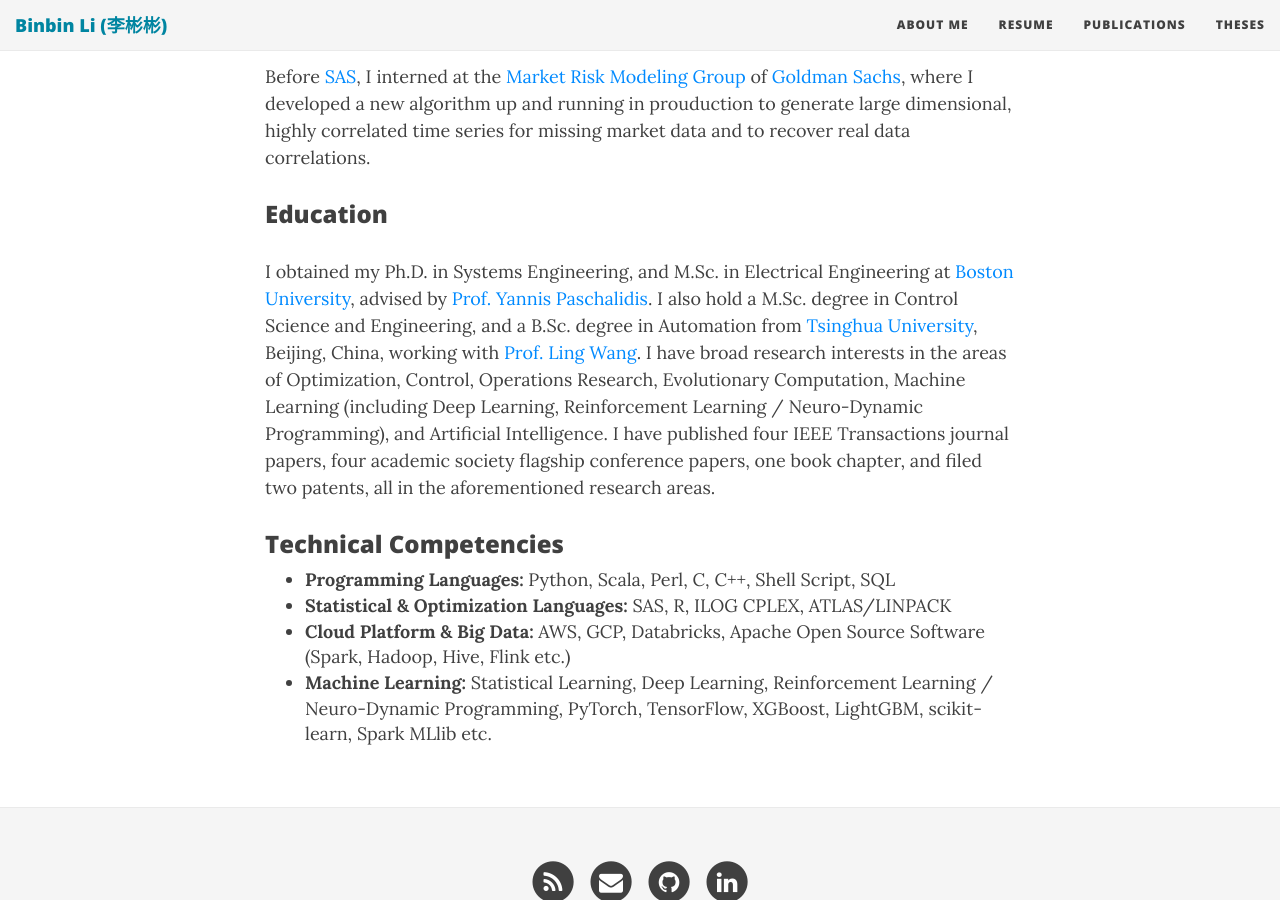
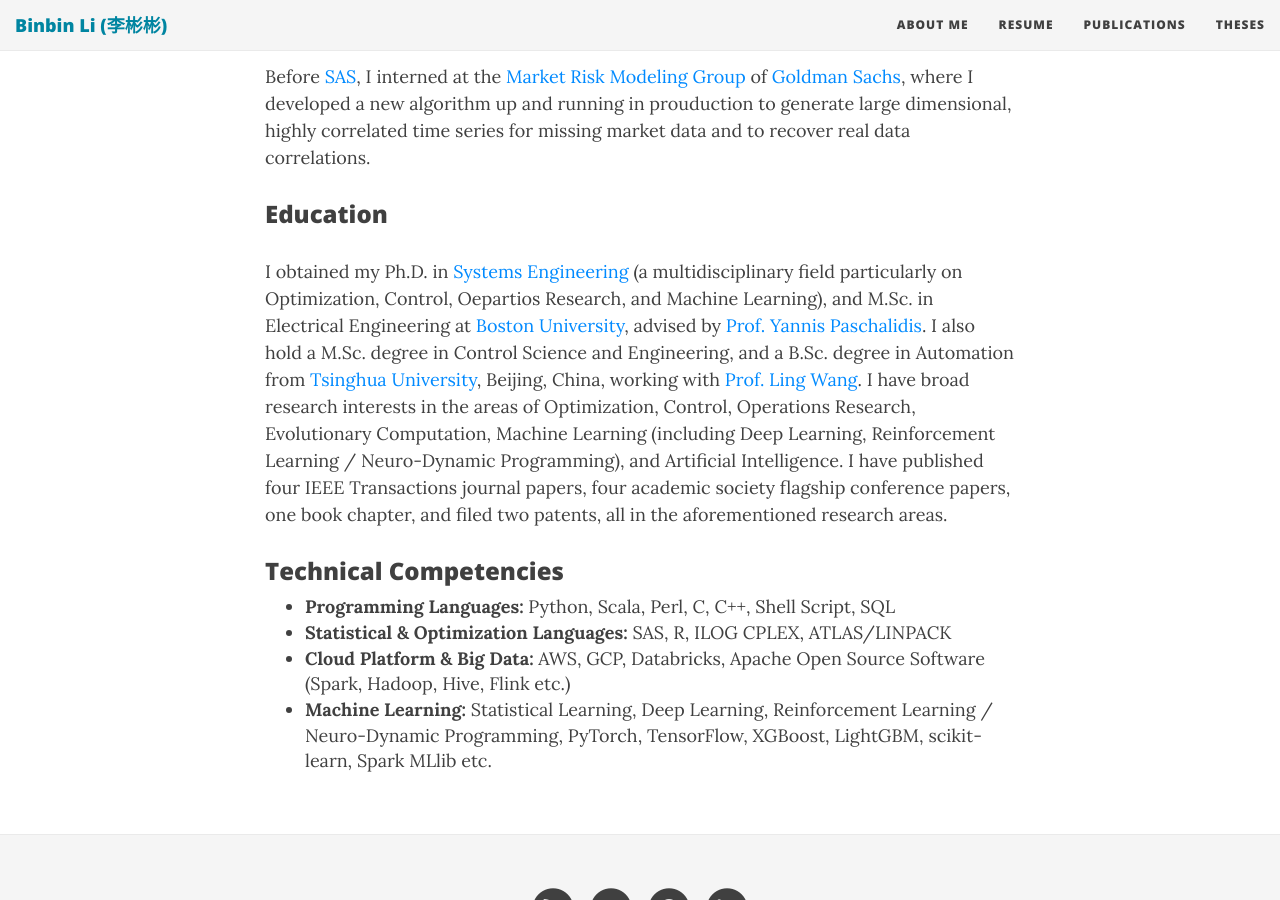
Before and after one commit to labrook/labrook.github.io, a Jekyll site: the page built from index.md, in a window 1280 px wide and 900 px high, scrolled down 1123 px. Built offline with Jekyll 4.4.1, drawn with Linux system fonts in a browser that asks for light colours; nearby versions of some CDN libraries.

Commit message:
Clarify 'Systems Engineering'

```diff
--- a/index.md
+++ b/index.md
@@ -20,7 +20,7 @@ Before [SAS](https://www.sas.com), I interned at the [Market Risk Modeling Group
 
 ### Education
 
-I obtained my Ph.D. in Systems Engineering, and M.Sc. in Electrical Engineering at [Boston University](http://www.bu.edu/), advised by [Prof. Yannis Paschalidis](http://sites.bu.edu/paschalidis/people/yannis-paschalidis/). I also hold a M.Sc. degree in Control Science and Engineering, and a B.Sc. degree in Automation from [Tsinghua University](https://www.tsinghua.edu.cn), Beijing, China, working with [Prof. Ling Wang](https://www.tsinghua.edu.cn/publish/auen/1713/2011/20110919083200742395822/20110919083200742395822_.html). I have broad research interests in the areas of Optimization, Control, Operations Research, Evolutionary Computation, Machine Learning (including Deep Learning, Reinforcement Learning / Neuro-Dynamic Programming), and Artificial Intelligence. I have published four IEEE Transactions journal papers, four academic society flagship conference papers, one book chapter, and filed two patents, all in the aforementioned research areas.
+I obtained my Ph.D. in [Systems Engineering](http://www.bu.edu/systems/) (a multidisciplinary field particularly on Optimization, Control, Oepartios Research, and Machine Learning), and M.Sc. in Electrical Engineering at [Boston University](http://www.bu.edu/), advised by [Prof. Yannis Paschalidis](http://sites.bu.edu/paschalidis/people/yannis-paschalidis/). I also hold a M.Sc. degree in Control Science and Engineering, and a B.Sc. degree in Automation from [Tsinghua University](https://www.tsinghua.edu.cn), Beijing, China, working with [Prof. Ling Wang](https://www.tsinghua.edu.cn/publish/auen/1713/2011/20110919083200742395822/20110919083200742395822_.html). I have broad research interests in the areas of Optimization, Control, Operations Research, Evolutionary Computation, Machine Learning (including Deep Learning, Reinforcement Learning / Neuro-Dynamic Programming), and Artificial Intelligence. I have published four IEEE Transactions journal papers, four academic society flagship conference papers, one book chapter, and filed two patents, all in the aforementioned research areas.
 
 ### Technical Competencies
 
```
